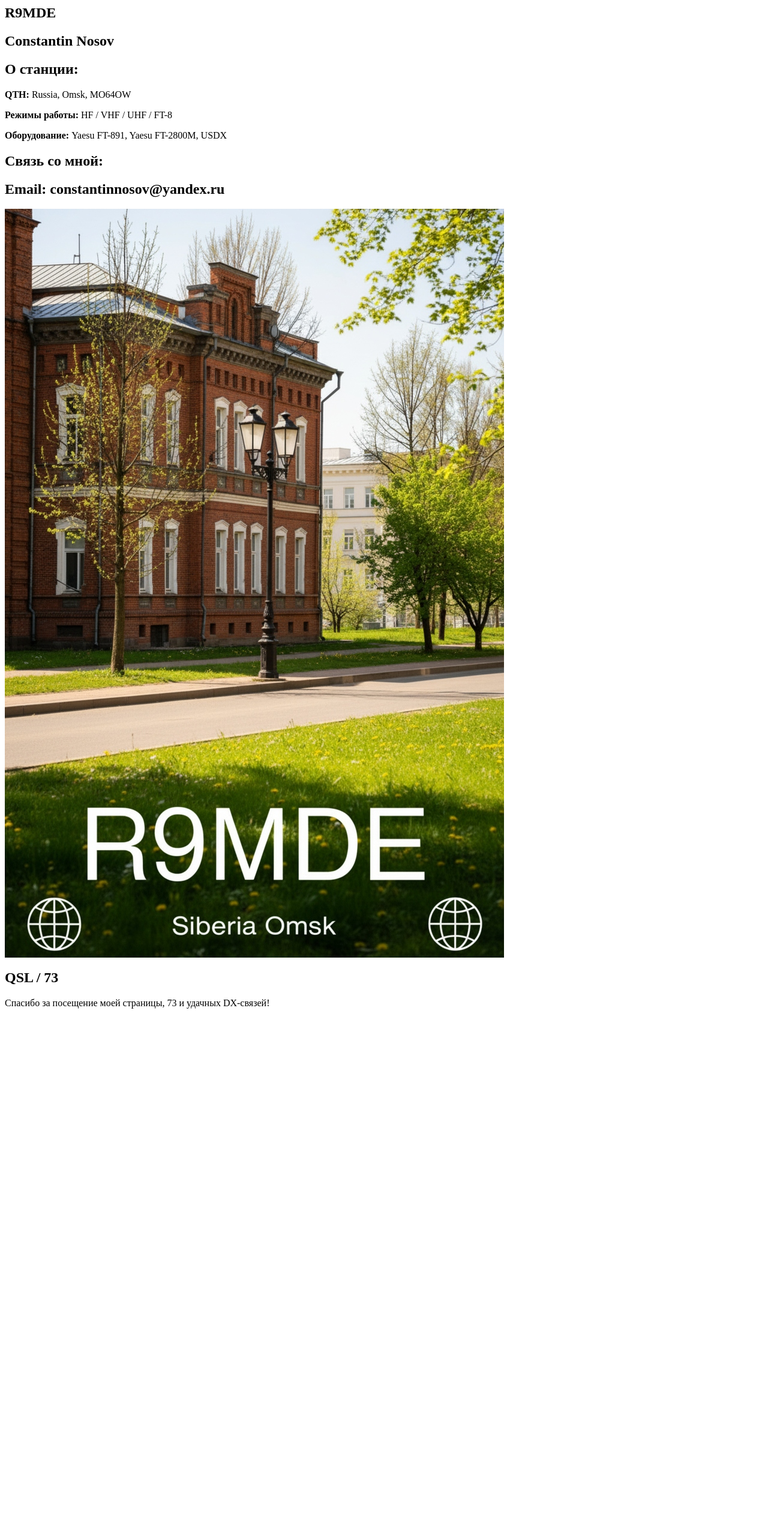
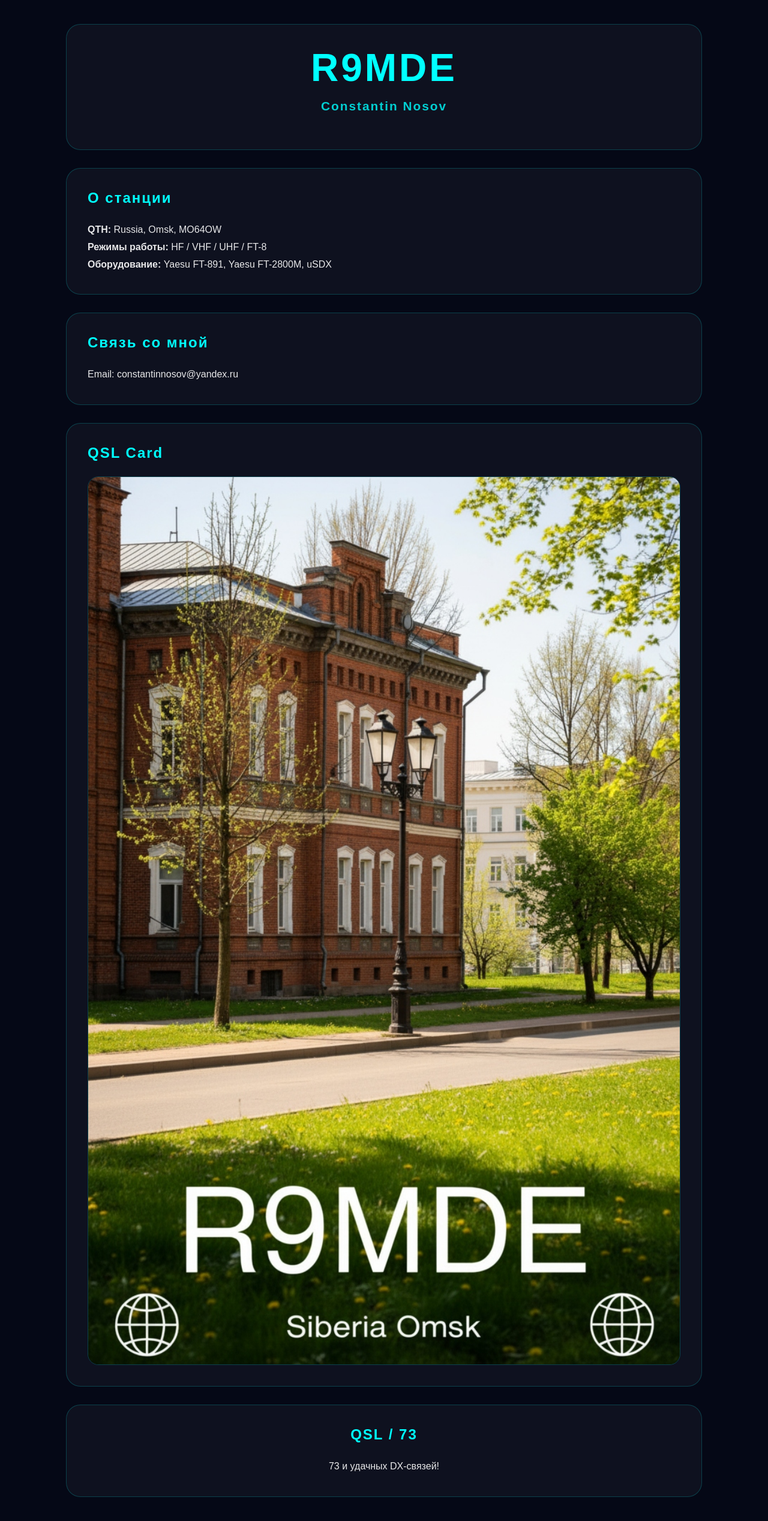
Before and after one commit to ConstantinNosov/website_r9mde, a Flask app: page / in a window 1280 px wide. Shown: the whole page at 60% size. Before the commit the page ends 1681 px from the top, so only its background shows below. Run offline with Flask 3, Linux system fonts and the light colour scheme.

Commit message:
Ver2+css

```diff
--- a/static/style.css
+++ b/static/style.css
@@ -1,14 +1,42 @@
 /* =========================
-   ОСНОВНОЙ КОНТЕЙНЕР
+   RESET
+========================= */
+
+* {
+    margin: 0;
+    padding: 0;
+    box-sizing: border-box;
+}
+
+/* =========================
+   BODY
+========================= */
+
+body {
+    background: #050816;
+
+    color: white;
+
+    font-family: Arial, sans-serif;
+
+    min-height: 100vh;
+}
+
+/* =========================
+   MAIN
 ========================= */
 
 main {
     width: 100%;
+
     max-width: 1100px;
+
     margin: auto;
+
     padding: 40px 20px;
 
     display: grid;
+
     gap: 30px;
 }
 
@@ -18,18 +46,23 @@ main {
 
 .hero {
     text-align: center;
+
     padding: 70px 30px;
 }
 
 .title {
     font-size: 4rem;
+
     color: #00ffff;
+
     margin-bottom: 15px;
+
     letter-spacing: 4px;
 }
 
 .subtitle {
     font-size: 1.3rem;
+
     opacity: 0.8;
 }
 
@@ -39,10 +72,11 @@ main {
 
 .card {
     background: rgba(255,255,255,0.04);
+
     border: 1px solid rgba(0,255,255,0.2);
-    backdrop-filter: blur(10px);
 
     border-radius: 24px;
+
     padding: 35px;
 
     transition: 0.3s;
@@ -58,34 +92,17 @@ main {
 
 .card h2 {
     color: #00ffff;
+
     margin-bottom: 25px;
+
     letter-spacing: 2px;
 }
 
 .card p,
 .card li {
     line-height: 1.8;
+
     opacity: 0.9;
-}
-
-/* =========================
-   TAGS
-========================= */
-
-.tags {
-    display: flex;
-    flex-wrap: wrap;
-    gap: 15px;
-}
-
-.tags span {
-    background: rgba(0,255,255,0.08);
-
-    border: 1px solid rgba(0,255,255,0.25);
-
-    padding: 12px 18px;
-
-    border-radius: 12px;
 }
 
 /* =========================
@@ -95,13 +112,15 @@ main {
 .gallery {
     display: grid;
 
-    grid-template-columns: repeat(auto-fit, minmax(220px, 1fr));
+    grid-template-columns:
+        repeat(auto-fit, minmax(220px, 1fr));
 
     gap: 20px;
 }
 
 .gallery img {
     width: 100%;
+
     border-radius: 18px;
 
     border: 1px solid rgba(0,255,255,0.2);
@@ -121,11 +140,6 @@ main {
 
 .contacts {
     list-style: none;
-    padding: 0;
-}
-
-.contacts li {
-    margin-bottom: 15px;
 }
 
 /* =========================
@@ -137,22 +151,6 @@ main {
 }
 
 /* =========================
-   ANIMATION
-========================= */
-
-.fade-up {
-    opacity: 0;
-    transform: translateY(40px);
-
-    transition: all 1s ease;
-}
-
-.fade-up.visible {
-    opacity: 1;
-    transform: translateY(0);
-}
-
-/* =========================
    MOBILE
 ========================= */
 
@@ -160,6 +158,7 @@ main {
 
     main {
         padding: 20px 15px;
+
         gap: 20px;
     }
 
@@ -177,16 +176,12 @@ main {
 
     .card {
         padding: 25px;
+
         border-radius: 18px;
     }
 
     .gallery {
         grid-template-columns: 1fr;
-    }
-
-    .tags span {
-        width: 100%;
-        text-align: center;
     }
 }
 
--- a/templates/index.html
+++ b/templates/index.html
@@ -1,32 +1,107 @@
-<section class="hero card fade-up">
+<!DOCTYPE html>
+<html lang="ru">
+
+<head>
+    <meta charset="UTF-8">
+
+    <meta name="viewport"
+          content="width=device-width, initial-scale=1.0">
+
+    <title>R9MDE</title>
+
+    <link rel="stylesheet"
+          href="{{ url_for('static', filename='style.css') }}">
+</head>
+
+<body>
+
+<main>
+
+    <!-- HERO -->
+
+    <section class="hero card">
+
         <h1 class="title">R9MDE</h1>
-    <h1 class="title">Constantin Nosov</h1>
+
+        <h2 class="subtitle">
+            Constantin Nosov
+        </h2>
+
     </section>
 
-<section class="card fade-up">
-    <h2>О станции: </h2>
-    <p><strong>QTH:</strong> Russia, Omsk, MO64OW</p>
-    <p><strong>Режимы работы:</strong> HF / VHF / UHF / FT-8</p>
-    <p><strong>Оборудование:</strong> Yaesu FT-891, Yaesu FT-2800M, USDX</p>
+    <!-- ABOUT -->
+
+    <section class="card">
+
+        <h2>О станции</h2>
+
+        <p>
+            <strong>QTH:</strong>
+            Russia, Omsk, MO64OW
+        </p>
+
+        <p>
+            <strong>Режимы работы:</strong>
+            HF / VHF / UHF / FT-8
+        </p>
+
+        <p>
+            <strong>Оборудование:</strong>
+            Yaesu FT-891,
+            Yaesu FT-2800M,
+            uSDX
+        </p>
+
     </section>
 
-<section class="card fade-up">
-    <h1>Связь со мной:</h1>
-    <h2>Email: constantinnosov@yandex.ru</h2>
+    <!-- CONTACTS -->
+
+    <section class="card">
+
+        <h2>Связь со мной</h2>
+
+        <ul class="contacts">
+
+            <li>
+                Email:
+                constantinnosov@yandex.ru
+            </li>
+
+        </ul>
+
     </section>
 
-<section class="card fade-up">
+    <!-- GALLERY -->
+
+    <section class="card">
+
+        <h2>QSL Card</h2>
+
         <div class="gallery">
-        <img src="static/img/QSL1.jpg" alt="QSL card">
+
+            <img
+                src="{{ url_for('static', filename='img/QSL1.jpg') }}"
+                alt="QSL Card"
+            >
 
         </div>
+
     </section>
 
-<section class="card fade-up qsl">
+    <!-- FOOTER -->
+
+    <section class="card qsl">
+
         <h2>QSL / 73</h2>
 
         <p>
-        Спасибо за посещение моей страницы,
             73 и удачных DX-связей!
         </p>
+
     </section>
+
+</main>
+
+</body>
+
+</html>
```
Lines whose indentation alone changed are shown as unchanged.
